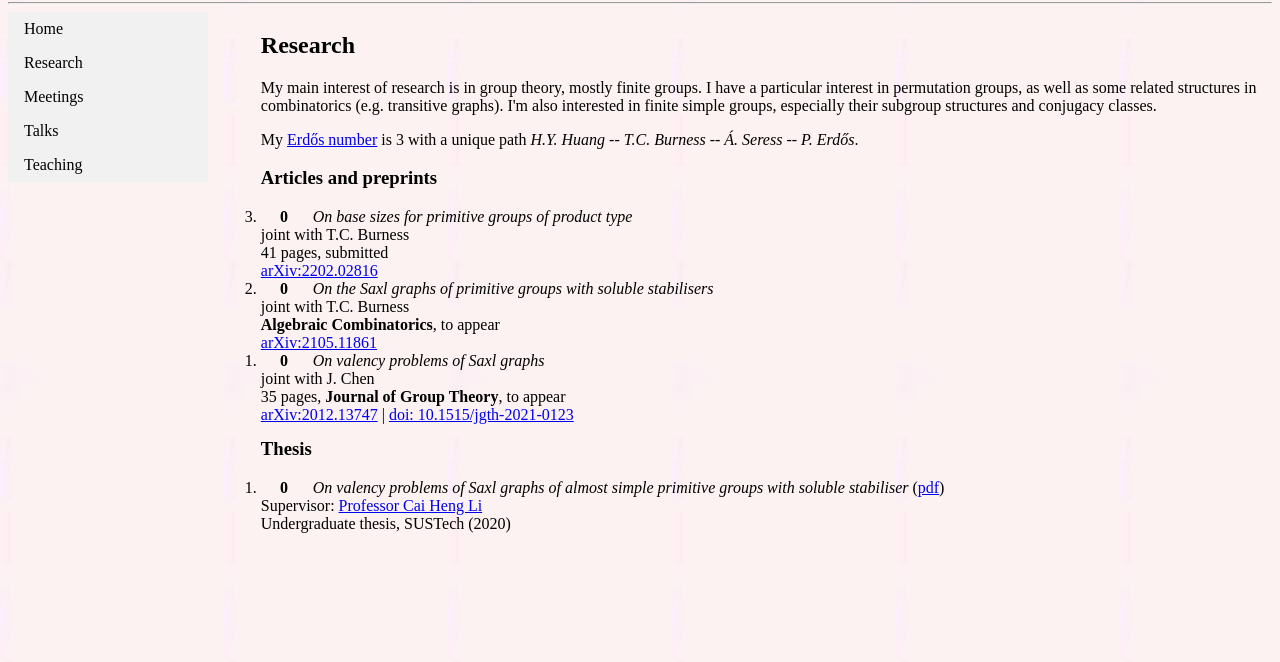
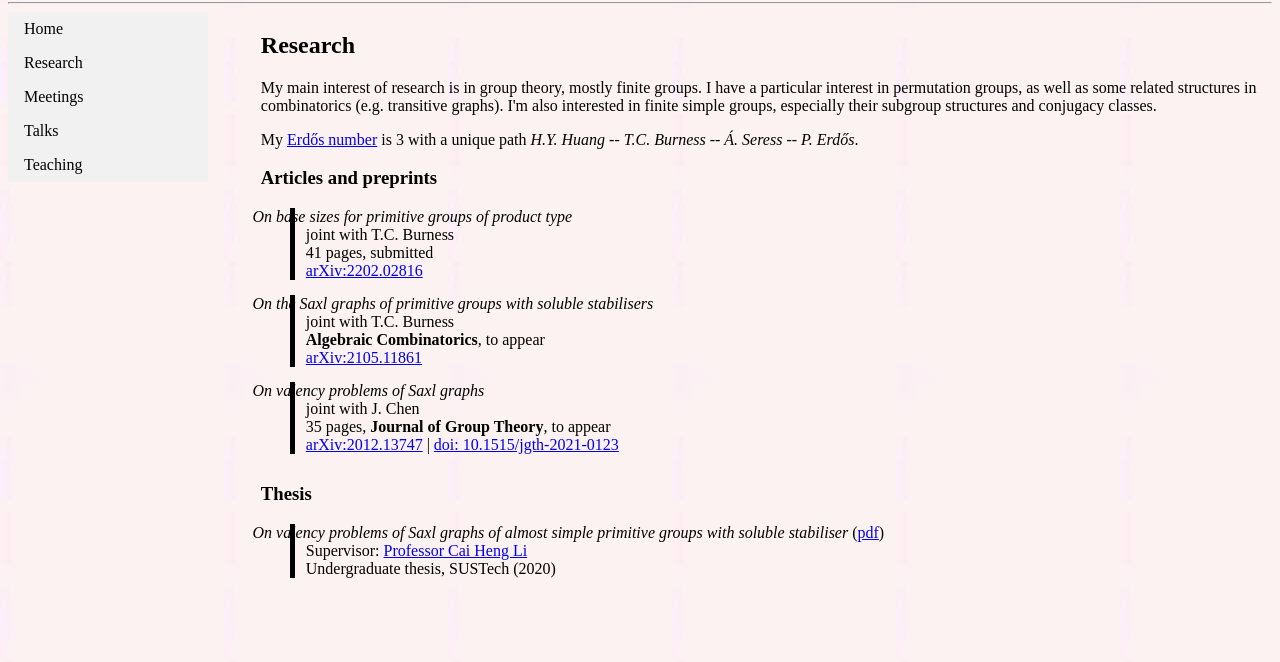
Before and after one commit to HongyiHuang328/HongyiHuang328.github.io, a plain HTML site: page research.html in a window 1280 px wide. Shown: the part 78-740 px from the top of the page. Drawn offline with nearby package versions, Linux system fonts and the light colour scheme.

Commit message:
Update index.css

```diff
--- a/index.css
+++ b/index.css
@@ -57,12 +57,13 @@ ol {
   flex-direction: column-reverse;
 }
 
-ol>li:before {
-  display:inline-block;
-  width:1.7em;
-  padding-right:1.3em;
-  margin-right:0em;
-  font-weight:bold;
-  text-align:right;
-  content:counter(item);
+ol>li {
+  list-style-type:none;
+  counter-increment:item;
+  border-left:5px solid;
+  margin-bottom:15px;
+  padding:0px;
+  padding-left:0.7em;
+  margin-left:1.8em;
+  text-indent:-3.33em;
 }
```
